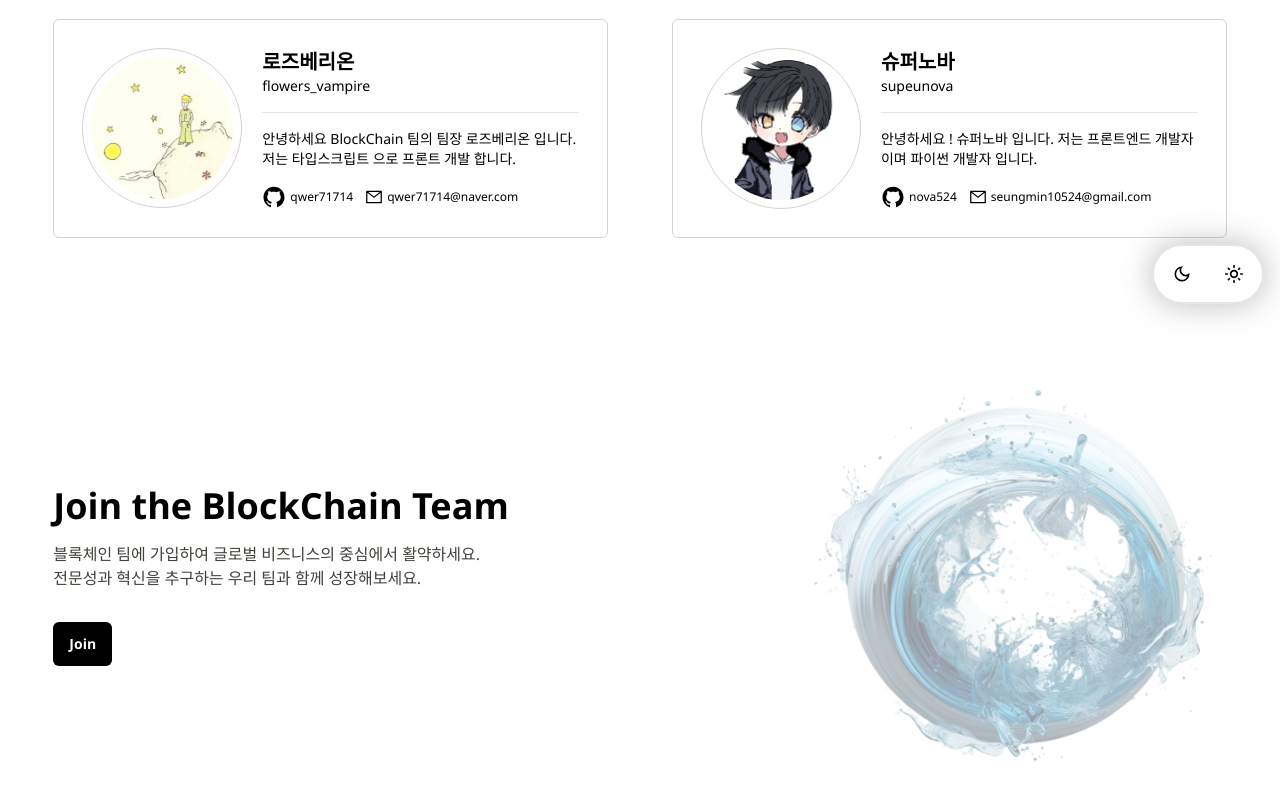
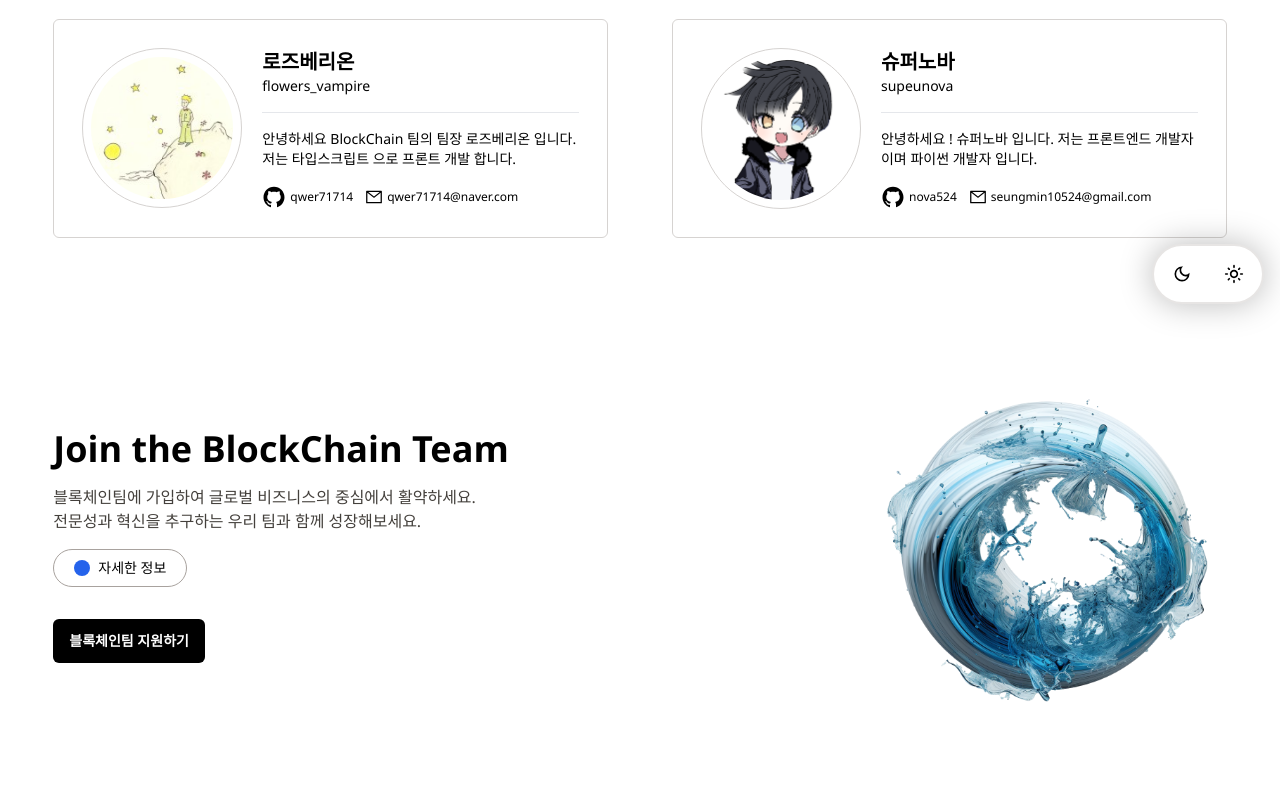
Before and after one commit to qwer71714/blockchain, a Next.js app: page /Pages/Docs/Team in a window 1280 px wide. Shown: the part 472-1272 px from the top of the page. Built offline with nearby package versions, Linux system fonts and the light colour scheme.

Commit message:
노트북이 뜨거웡

```diff
--- a/app/Pages/Docs/Team/Modules/TeamIntroduction/Join.tsx
+++ b/app/Pages/Docs/Team/Modules/TeamIntroduction/Join.tsx
@@ -2,6 +2,7 @@ import React from "react";
 import Image from "next/image";
 import Button from "@/app/components/Button";
 import bllike from "@/public/images/blockchainlike.png";
+import { BiSolidCircle } from "react-icons/bi";
 
 export default function Join() {
   return (
@@ -10,16 +11,25 @@ export default function Join() {
         <div>
           <h1 className="text-4xl font-bold">Join the BlockChain Team</h1>
           <p className="mt-4 text-base text-stone-700 dark:text-stone-300">
-            블록체인 팀에 가입하여 글로벌 비즈니스의 중심에서 활약하세요.
+            블록체인팀에 가입하여 글로벌 비즈니스의 중심에서 활약하세요.
             <br />
             전문성과 혁신을 추구하는 우리 팀과 함께 성장해보세요.
           </p>
+          <button className="mt-4 border-stone-400 border p-2 px-5 rounded-full flex items-center">
+            <p className="bg-blue-600 p-2 rounded-full" />
+            <p className="pl-2 text-sm">자세한 정보</p>
+          </button>
           <div className="mt-8">
-            <Button>Join</Button>
+            <Button>블록체인팀 지원하기</Button>
           </div>
         </div>
         <div className="ml-auto">
-          <Image src={bllike} alt="bllike" width={420} className="rounded-3xl"/>
+          <Image
+            src={bllike}
+            alt="bllike"
+            width={360}
+            className="rounded-3xl"
+          />
         </div>
       </div>
     </div>
```
Also changed, not shown: app/globals.css (line endings or trailing spaces), public/images/blockchainlike.png.
